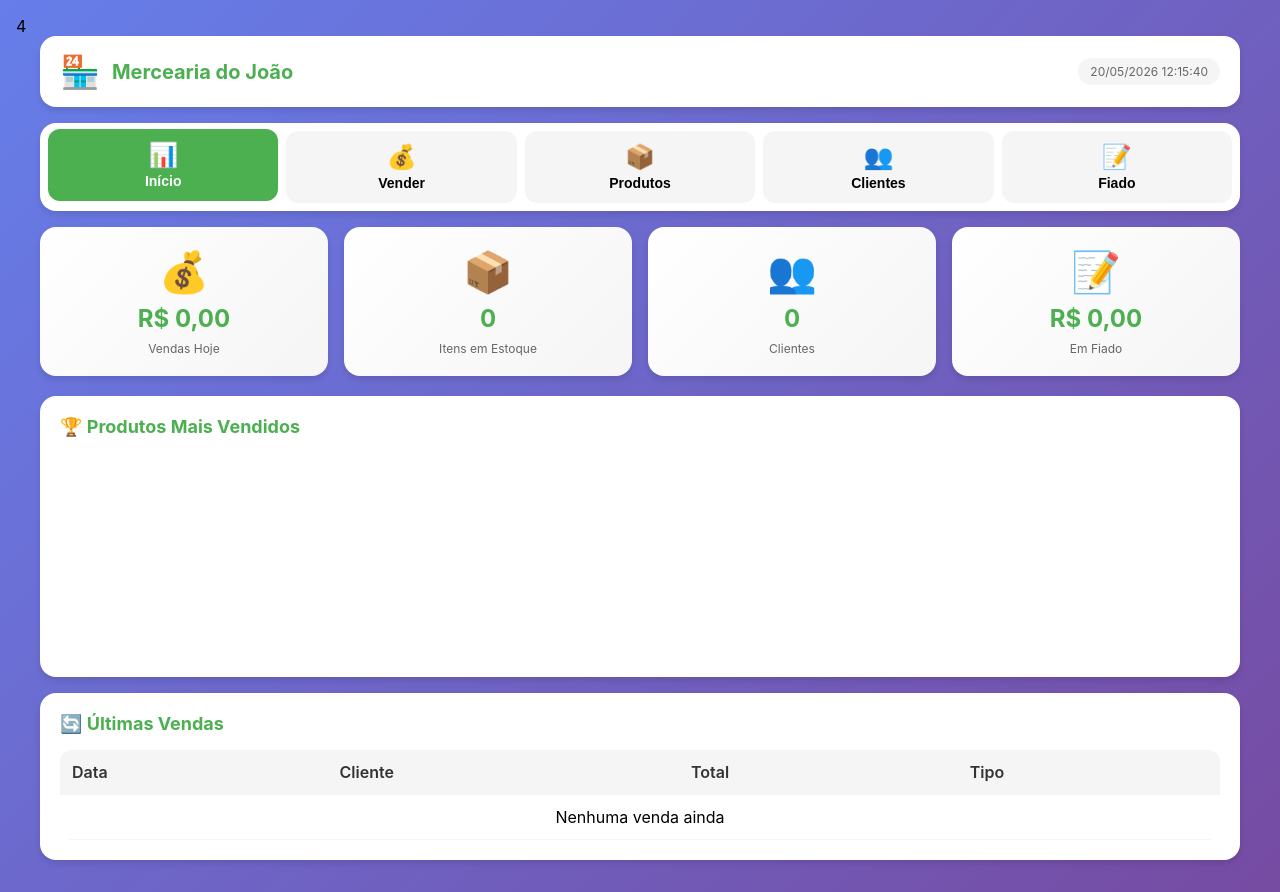
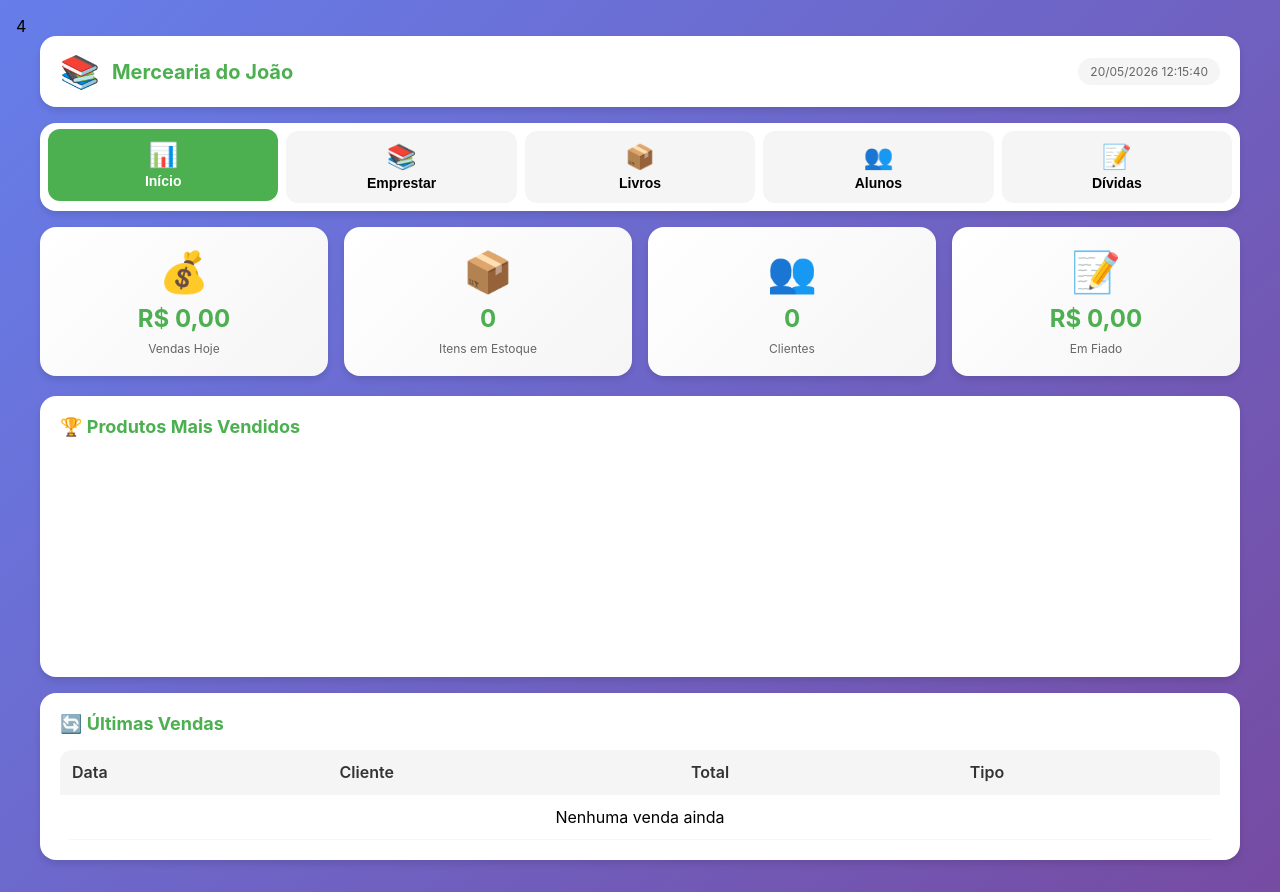
Before and after one commit to Isabelaquina/pwa-feia, a plain HTML site: page index.html in a window 1280 px wide. Drawn offline with nearby package versions, Linux system fonts and the light colour scheme; no server answers.

Commit message:
Update index.html

```diff
--- a/index.html
+++ b/index.html
@@ -5,7 +5,7 @@
     <meta name="viewport" content="width=device-width, initial-scale=1.0, viewport-fit=cover">
     <meta name="theme-color" content="#4CAF50">
     <meta name="description" content="Sistema de gestão para a Mercearia do João">
-    <title>Mercearia do João</title>
+    <title>Biblioteca</title>
     <link rel="manifest" href="manifest.json">
     <link rel="stylesheet" href="style.css">
     <script src="https://cdn.jsdelivr.net/npm/chart.js"></script>
@@ -16,7 +16,7 @@
         <header>
             <div class="header-content">
                 <div class="logo">
-                    <span class="emoji">🏪</span>
+                    <span class="emoji">📚</span>
                     <h1>Mercearia do João</h1>
                 </div>
                 <div id="dataHora" class="data-hora"></div>
@@ -33,20 +33,20 @@
                 <span>Início</span>
             </button>
             <button class="nav-btn" data-page="vendas">
-                <span>💰</span>
-                <span>Vender</span>
+                <span>📚</span>
+                <span>Emprestar</span>
             </button>
             <button class="nav-btn" data-page="produtos">
                 <span>📦</span>
-                <span>Produtos</span>
+                <span>Livros</span>
             </button>
             <button class="nav-btn" data-page="clientes">
                 <span>👥</span>
-                <span>Clientes</span>
+                <span>Alunos</span>
             </button>
             <button class="nav-btn" data-page="fiado">
                 <span>📝</span>
-                <span>Fiado</span>
+                <span>Dívidas</span>
             </button>
         </nav>
 
```
